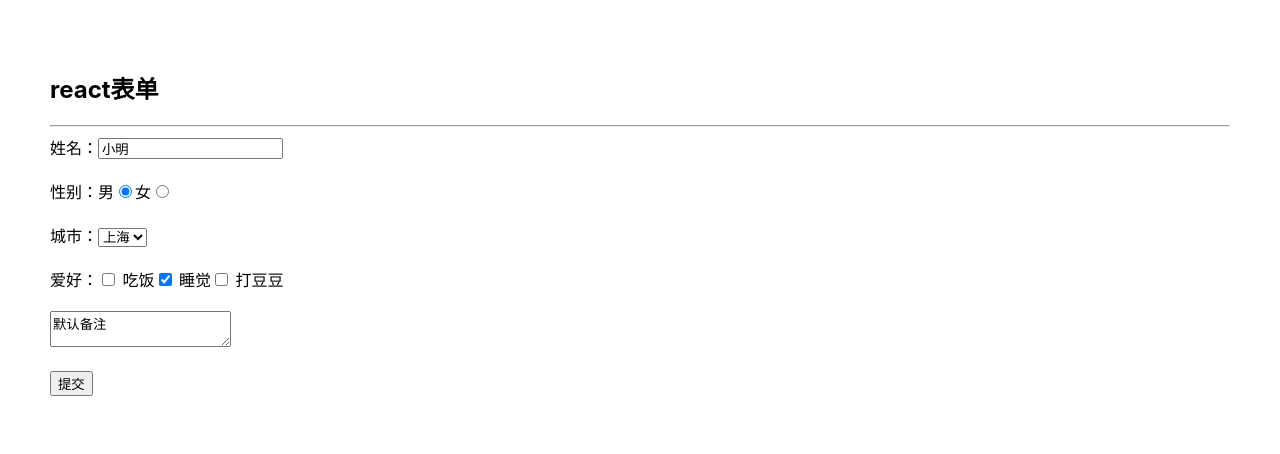
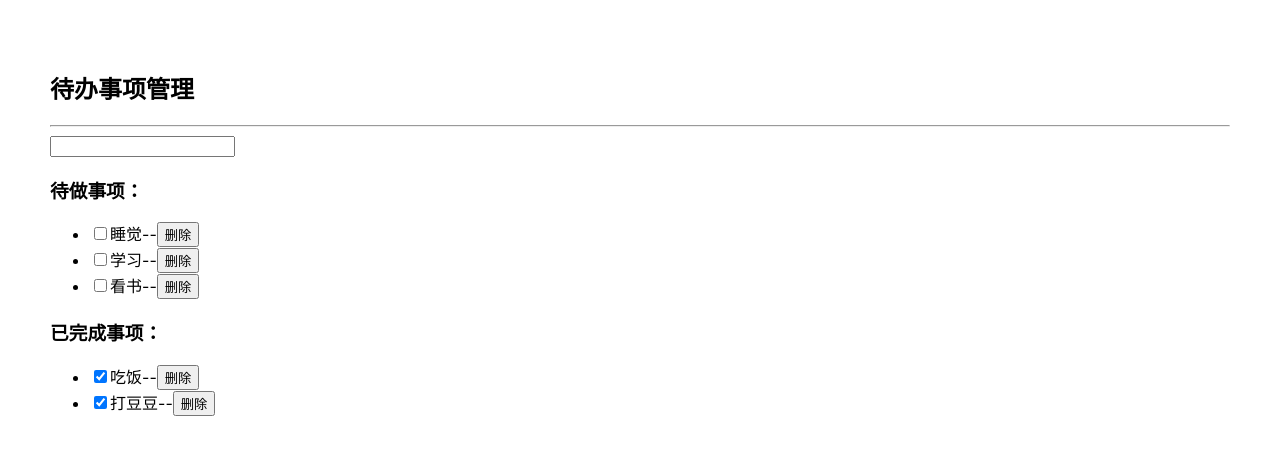
Before and after one commit to kdyzm/react-lesson, a React (Create React App) app: page / in a window 1280 px wide. Shown: the top 454 px of the page. Built offline with nearby package versions, Linux system fonts and the light colour scheme.

Commit message:
完成部分todoList

```diff
--- a/src/App.js
+++ b/src/App.js
@@ -5,11 +5,12 @@ import Home  from './components/Home'
 import News from './components/News'
 import ButtonTest from './components/ButtonTest';
 import FormTest from './components/FormTest';
+import TodoList from './components/TodoList';
 
 function App() {
   return (
     <div className="App">
-      <FormTest/>
+      <TodoList/>
     </div>
   );
 }
--- /dev/null
+++ b/src/components/TodoList.js
@@ -0,0 +1,103 @@
+import React from 'react'
+
+class TodoList extends React.Component {
+    constructor(props) {
+        super(props);
+        this.state = {
+            title: "待办事项管理",
+            todo: "",
+            list:[
+                {
+                    name:"吃饭",
+                    checked: true
+                },
+                {
+                    name: "睡觉",
+                    checked: false
+                },
+                {
+                    name: "打豆豆",
+                    checked: true
+                },
+                {
+                    name: "学习",
+                    checked: false
+                },
+                {
+                    name: "看书",
+                    checked: false
+                },
+            ]
+
+        };
+    }
+
+    handleTodo=(e)=>{
+        this.setState({
+            todo: e.target.value
+        })
+    }
+
+    handleChange=(key)=>{
+        var list=this.state.list;
+        list[key].checked = !list[key].checked;
+        this.setState({
+            list: list
+        })
+    }
+
+    handleDelete=(key)=>{
+        var list=this.state.list;
+        list.splice(key,1);
+        this.setState({
+            list:list
+        })
+    }
+    render() {
+        return (
+            <div>
+                <h2>{this.state.title}</h2>
+                <hr/>
+                <input value={this.state.todo} onChange={this.handleTodo}/>
+
+                <h3>待做事项：</h3>
+                <ul>
+                    {
+                        this.state.list
+                        .map((value,key)=>{
+                            if(!value.checked){
+                                return (
+                                    <li key={key}>
+                                        <input type="checkbox" checked={value.checked} onChange={this.handleChange.bind(this,key)}/>{value.name}--
+                                        <input type="button" value="删除" onClick={this.handleDelete.bind(this,key)}/>
+                                    </li>
+                                )
+                            }
+                        })
+                    }
+                </ul>
+
+                <h3>已完成事项：</h3>
+                <ul>
+                    {
+                        this.state.list
+                        .map((value,key)=>{
+                            if(value.checked){
+                                return (
+                                    <li key={key}>
+                                        <input type="checkbox" checked={value.checked} onChange={this.handleChange.bind(this,key)}/>{value.name}--
+                                        <input type="button" value="删除" onClick={this.handleDelete.bind(this,key)}/>
+                                    </li>
+                                )
+                            }
+
+                        })
+                    }
+                </ul>
+            </div>
+
+        );
+    }
+}
+
+export default TodoList;
```
